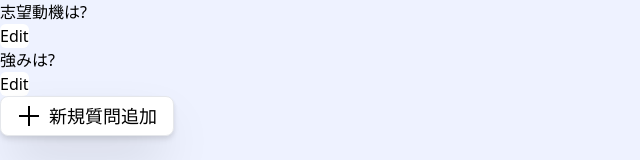
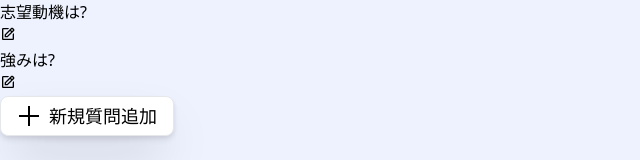
Before and after one commit to tomishima2904/es_manager, a Next.js app in the folder frontend/: page /user/entrysheets/1 in a window 1280 px wide. Shown: the top 160 px of the page, without its empty margins (0-640 px from the left). Built offline with nearby package versions, Linux system fonts and the light colour scheme.

Commit message:
EditButtonを切り分け&アイコン画像をボタンに変更

```diff
--- /dev/null
+++ b/frontend/src/components/editing/EditButton.tsx
@@ -0,0 +1,14 @@
+import { BiEdit, BiCheck } from "react-icons/bi";
+
+const EditButton = (props: {
+  isEditing: boolean;
+  onClick: () => void;
+}): JSX.Element => {
+  return (
+    <button onClick={props.onClick} type="button">
+      {props.isEditing ? <BiCheck /> : <BiEdit />}
+    </button>
+  );
+};
+
+export default EditButton;
--- a/frontend/src/components/editing/QuestionForm.tsx
+++ b/frontend/src/components/editing/QuestionForm.tsx
@@ -1,19 +1,8 @@
 import { useState } from "react";
 import validateInput from "@/utils/validateInputError";
+import EditButton from "./EditButton";
 
 const limitChars = 100;
-
-const EditButton = (props: { onClick: () => void }): JSX.Element => {
-  return (
-    <button
-      onClick={props.onClick}
-      type="button"
-      className="bg-white rounded-md"
-    >
-      Edit
-    </button>
-  );
-};
 
 // 編集中でなければテキストを表示
 const TextDisplay = (props: { text: string }): JSX.Element => {
@@ -65,7 +54,7 @@ const QuestionForm = (props: { question: string }): JSX.Element => {
       ) : (
         <TextDisplay text={text} />
       )}
-      <EditButton onClick={handleEditButtonClick} />
+      <EditButton isEditing={isEditing} onClick={handleEditButtonClick} />
     </div>
   );
 };
```
